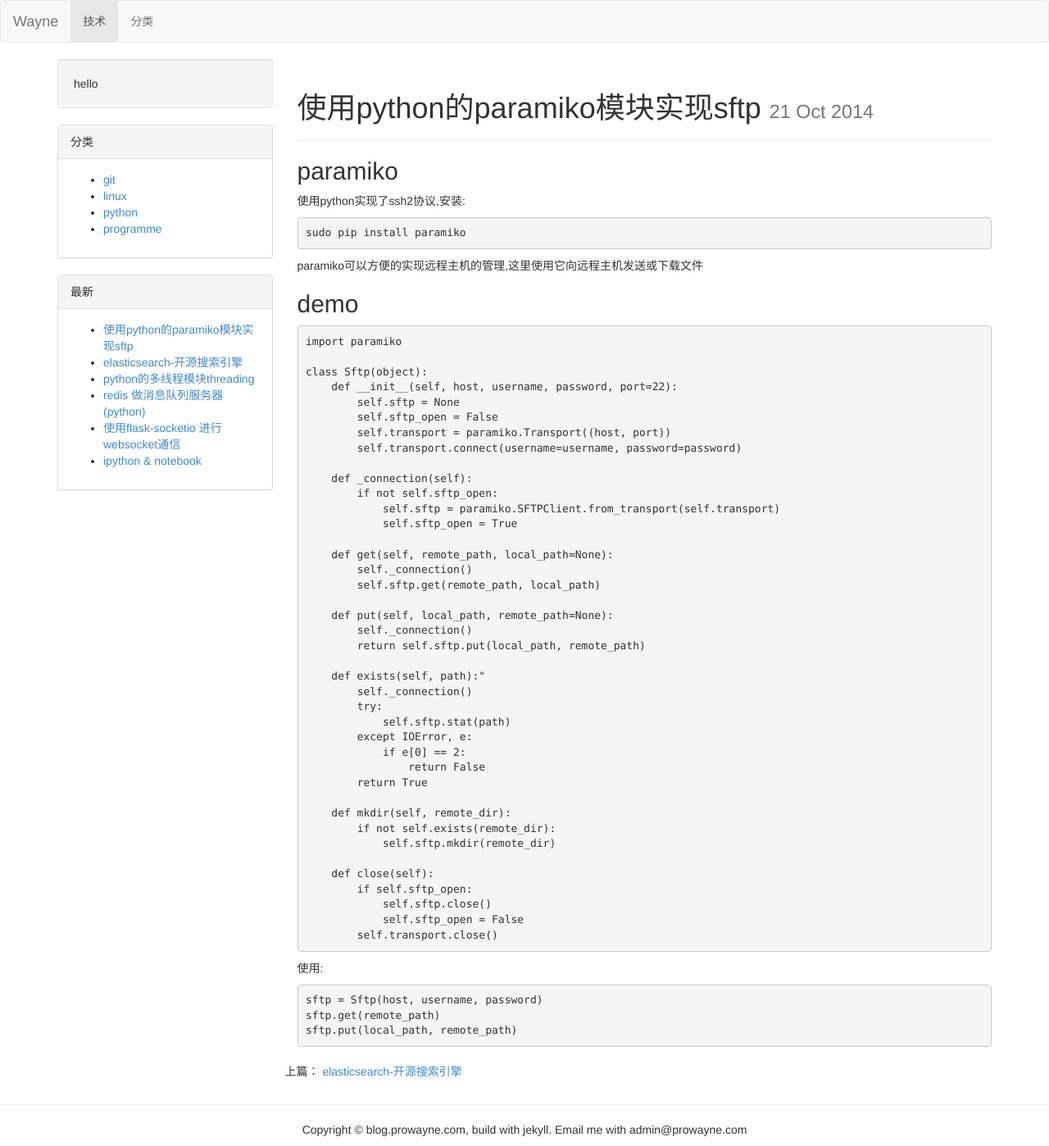
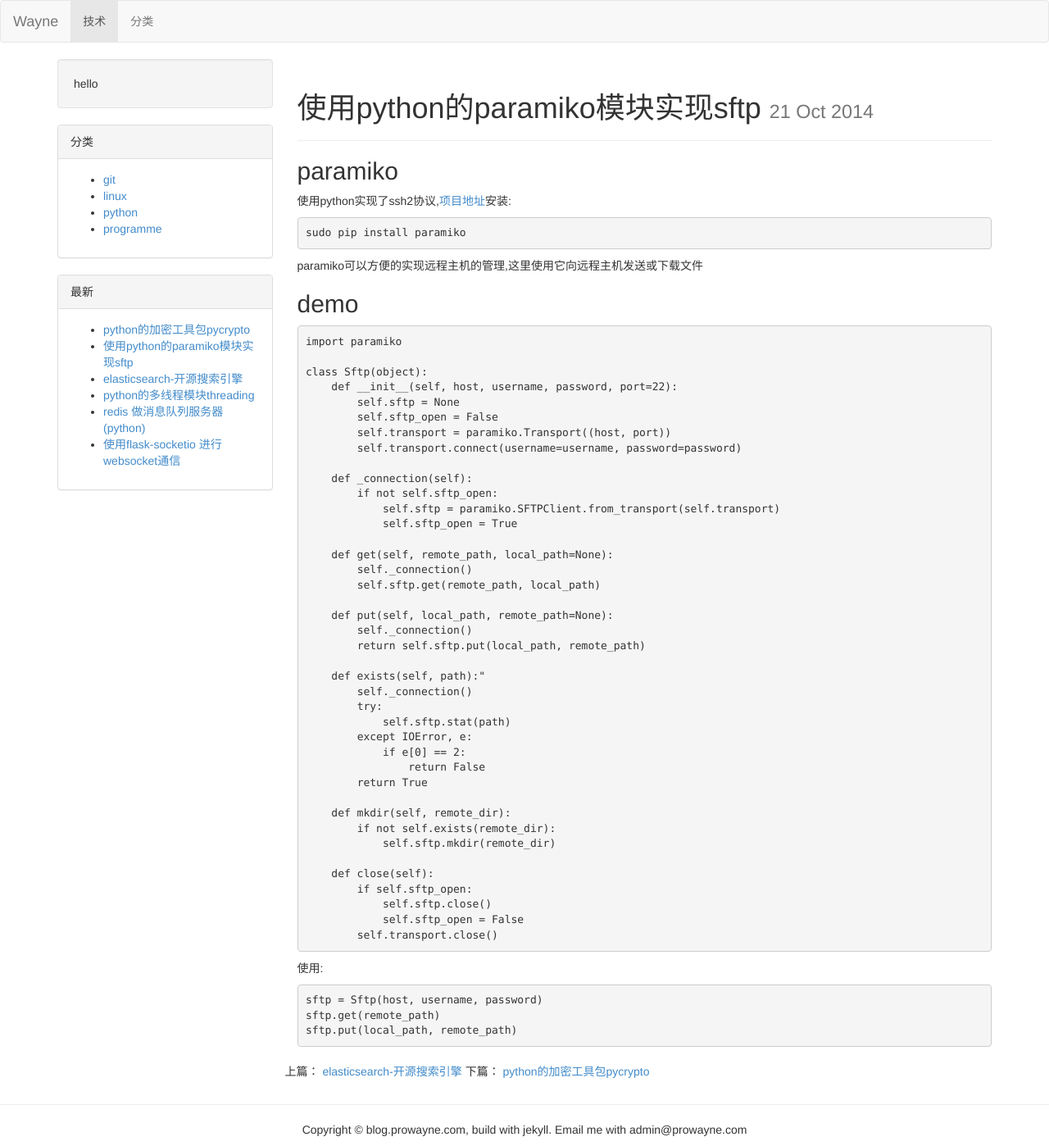
Before and after one commit to prowayne/prowayne.github.com, a Jekyll site: the page built from _posts/2014-10-21-python-paramiko-sftp.md, in a window 1280 px wide. Shown: the whole page at 82% size. Built offline with Jekyll 4.4.1, drawn with Linux system fonts in a browser that asks for light colours; Markdown is read by kramdown in place of the engine named in the settings; some of the changed lines change nothing that is shown.

Commit message:
add post pycrypto use

````diff
--- a/_posts/2014-10-21-python-paramiko-sftp.md
+++ b/_posts/2014-10-21-python-paramiko-sftp.md
@@ -5,11 +5,13 @@
 ---
 
 ## paramiko
-使用python实现了ssh2协议,安装:
+使用python实现了ssh2协议,[项目地址][1]安装:
 
     sudo pip install paramiko
 
 paramiko可以方便的实现远程主机的管理,这里使用它向远程主机发送或下载文件
+
+[1]:https://github.com/paramiko/paramiko 'paramiko'
 
 ## demo
 
--- /dev/null
+++ b/_posts/2014-10-22-python-cryptography-toolkit.md
@@ -0,0 +1,92 @@
+---
+title: python的加密工具包pycrypto
+layout: post
+category: python
+---
+
+## Pycrypto
+#### The Python Cryptography Toolkit
+项目源码托管在[github][1]上,这个模块不仅提供了变量的加解密算法(AES, DES, RSA, ElGamal,etc.),还包含了稳固的hash函数(例如SHA256 和
+RIPEMD160). 更重要的是使用非常简单
+
+[1]:https://github.com/dlitz/pycrypto "pycrypto"
+
+## 加密解密
+### 数据打包
+**源数据**的长度一般是block_size的倍数,可以引入一个打包函数,保证message的长度:
+
+```
+# 打包
+def pad(data, block_size=16):
+    length = block_size - (len(data) % block_size)
+    data += bytes([length])*length
+    return data
+# 解包
+def unpad(data)
+    return data[:-data[-1]]
+```
+
+### AES
+```
+from Crypto.Cipher import AES
+key = b'the key 16 bytes'
+iv = 'This is an IV456'
+aes = AES.new(key, AES.MODE_CBC, iv)
+message = "some_text"
+encrypted_message = aes.encrypt(pad(message))
+# encrtyed_message 就为加密后的信息
+aes2 = AES.new(key, AES.MODE_CBC, iv)
+org_message = unpad(aes2.decrypt(encrtyed_message))
+# org_message 解密后的信息,也就是原始信息
+```
+这里注意`AES.new(key, *args, **kwargs)`其中key只能是16,24或者32位字节,block_size=16.上面代码中的iv,在MODE_ECB 和 MODE_CTR中不需要.在MODE_OPENPGP中 加密使用block_size长度的iv,解密使用block_size +2 字节长度的iv.别的modes,iv是 block_size 字节长度,自定义是block_size长度个0.
+
+### DES
+```
+from Crypto.Cipher import DES3
+from Crypto import Random
+key = b'Sixteen byte key'
+iv = Random.new().read(DES3.block_size)
+cipher = DES3.new(key, DES3.MODE_OFB, iv)
+plaintext = pad('sona si latine loqueris ', 8)
+msg = iv + cipher.encrypt(plaintext)
+```
+DES3三重DES加密,安全性可以得到保证.
+
+### 还有
+Crypto.Cipher 还提供了ARC,CAST等多个加密算法模块
+
+## HASH
+### SHA256
+
+```
+from Crypto.Hash import SHA256
+hash = SHA256.new()
+hash.update('some text')
+sha256 = hash.digest()
+```
+
+### MD5
+```
+from Crypto.Hash import MD5
+h = MD5.new()
+h.update(b'Hello')
+md5 = h.hexdigest()
+```
+
+### 另外
+Crypto.Hash 也提供了HMAC,MD4等算法,[详见官网][2]
+
+[2]:https://www.dlitz.net
+
+## Random
+高级一些的随机算法,比如下面这个:
+```
+from Crypto.Random import random
+random.choice(['dogs', 'cats', 'bears'])
+```
+随机从list里面取一个.需要注意的是在使用os.fork()之后需要,调用Random.atfork()来保证随机性.
+
+## 最后
+
+pycrypto包含了丰富的加密, 随机,hash算法,使用相当方便.
````
